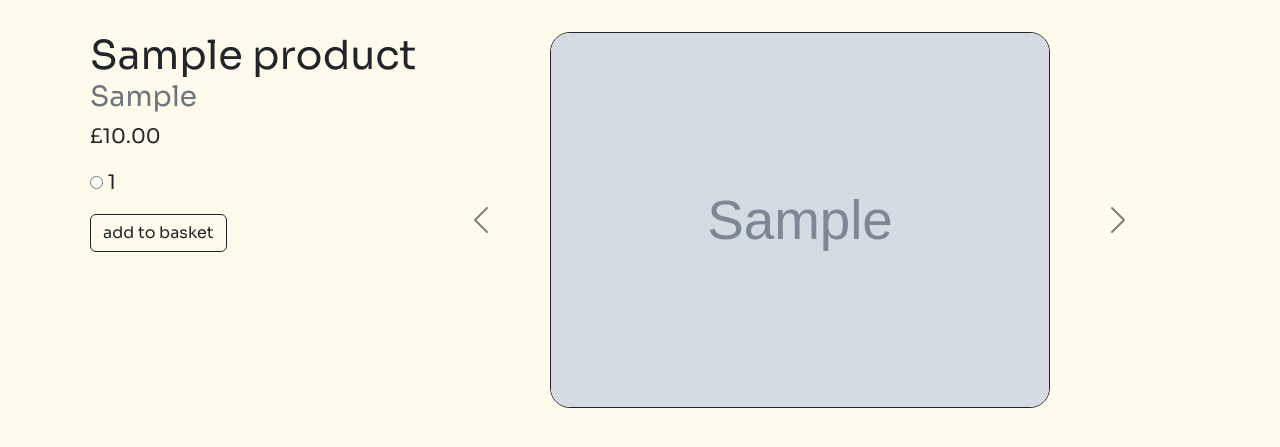
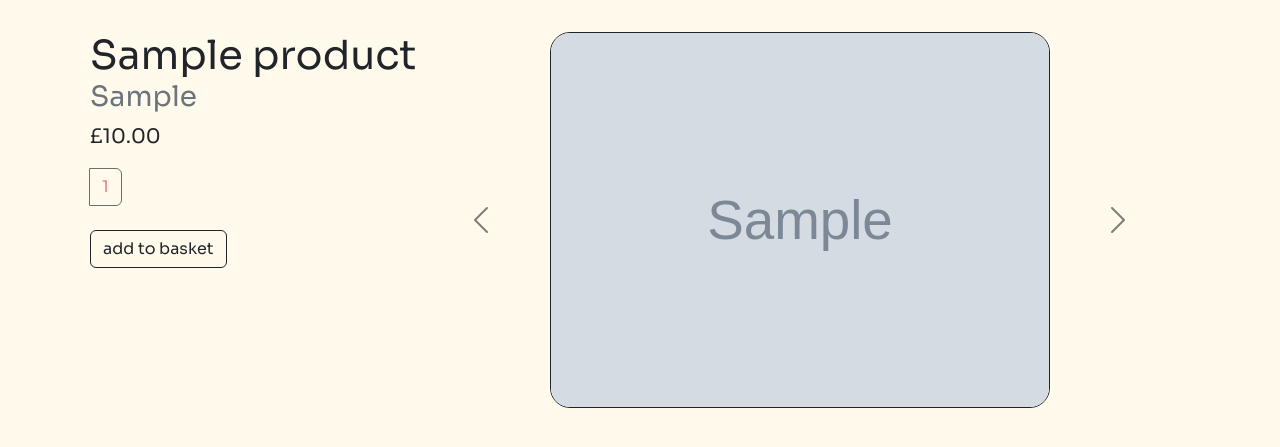
Before and after one commit to gsbaker/goldenshoe, a Django app: page /product/1/ in a window 1280 px wide. Shown: the part 62-509 px from the top of the page. Run offline with Django 3.2, Linux system fonts and the light colour scheme; tables that the repository leaves empty hold one stand-in row (values such as "Sample post"); grey boxes marked "Sample" are stand-in pictures.

Commit message:
Add size form button group

```diff
--- a/shop/forms.py
+++ b/shop/forms.py
@@ -13,8 +13,16 @@ class SizeForm(ModelForm):
         super(SizeForm, self).__init__(*args, **kwargs)
         product = self.initial['product']
         size_set = product.sizes
+        # [7,8,9,10,11,12]
+
         self.fields['sizes'] = forms.ModelChoiceField(
             queryset=size_set,
-            widget=forms.RadioSelect,
+            widget=forms.RadioSelect(
+                attrs={
+                    'class': 'btn-check',
+                    'autocomplete': 'off',
+                    'disabled': False,
+                }
+            ),
             label="Size",
         )
--- a/shop/templates/detail.html
+++ b/shop/templates/detail.html
@@ -16,14 +16,22 @@
                         {{ hidden_field.errors }}
                         {{ hidden_field }}
                     {% endfor %}
-                <ul class="list-unstyled">
+
+                    <div class="btn-group" role="group" aria-label="Basic example">
                         {% for size in form.sizes %}
-                    <li class="fs-5"> {{ size.tag }} {{ size.choice_label }}</li>
+                            {{ size.tag }}
+                                {% if size.choice_label in out_of_stock_sizes %}
+                                    <input class="btn-check" type="radio" name="exampleRadios" id="exampleRadios3" value="option3" disabled>
+                                    <label class="btn btn-outline-dark text-danger" disabled>
+                                    {{ size }}
+                                    </label>
+                                {% else %}
+                                    <label class="btn btn-outline-dark" for="{{ size.id_for_label }}">{{ size.choice_label }}</label>
+                                {% endif %}
                         {% endfor %}
-            </ul>
-                    <input type="submit" class="btn btn-outline-dark" value="add to basket">
+                    </div>
+                    <input type="submit" class="btn btn-outline-dark d-block mt-4" value="add to basket">
                 </form>
-{#                <a class="btn btn-outline-dark">add to basket</a>#}
             </div>
             <div id="carouselExampleControls" class="carousel slide carousel-fade carousel-dark p-2" data-bs-interval="false">
                 {% for img in product.images.all %}
--- a/shop/views.py
+++ b/shop/views.py
@@ -23,9 +23,18 @@ def detail(request, product_id):
         product = Product.objects.get(pk=product_id)
         form = SizeForm(initial={'product': product})
 
+    product = Product.objects.get(pk=product_id)
+    sizes = product.sizes.all()
+    out_of_stock_sizes = []
+    for size in sizes:
+        if not size.in_stock:
+            out_of_stock_sizes.append(str(size.number))
+
+
     context = {
         'product': Product.objects.get(pk=product_id),
         'form': form,
+        'out_of_stock_sizes': out_of_stock_sizes,
     }
     return render(request, 'detail.html', context)
     # return render(request, 'detail.html', context)
```
Lines whose indentation alone changed are shown as unchanged.
